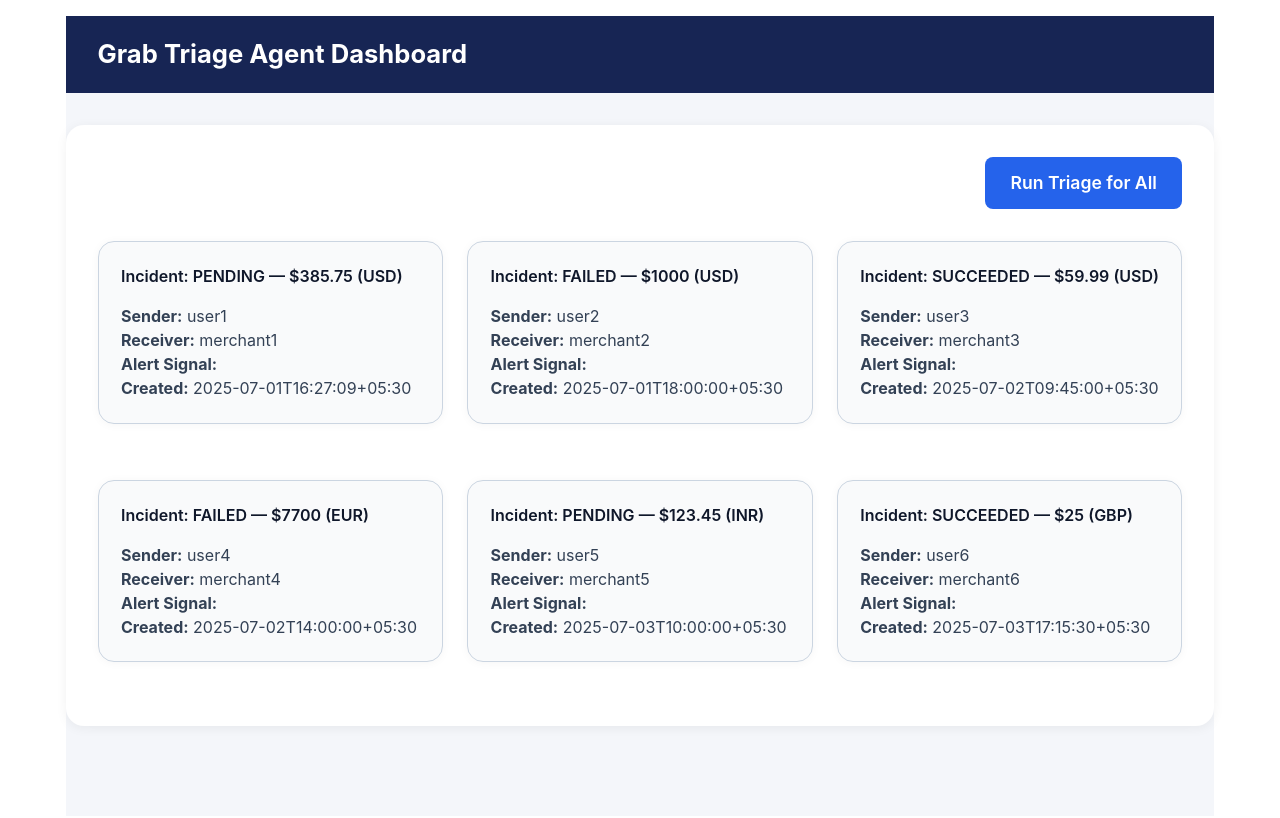
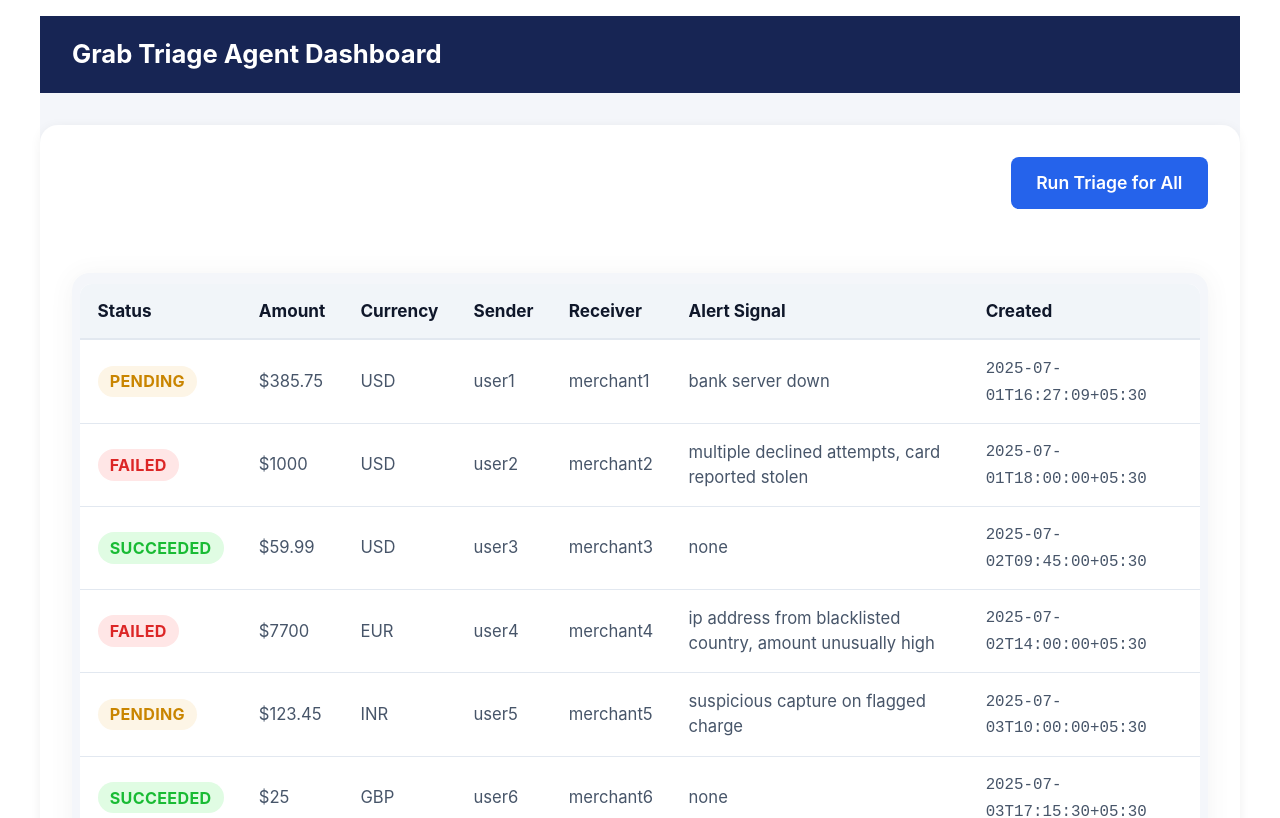
Before and after one commit to swapnilxi/grab-hack, a Next.js app in the folder frontend/: page /gta in a window 1280 px wide. Shown: the top 818 px of the page. Built offline with nearby package versions, Linux system fonts and the light colour scheme.

Commit message:
incident-table

```diff
--- a/frontend/src/app/components/IncidentCard/IncidentCard.jsx
+++ /dev/null
@@ -1,85 +0,0 @@
-'use client';
-
-export default function IncidentCard({ incident, triageResponse }) {
-  return (
-    <div className="incident-card">
-      <h3>
-        Incident: {incident.status} &mdash; ${incident.amount} ({incident.currency})
-      </h3>
-      <p><b>Sender:</b> {incident.sender_id}</p>
-      <p><b>Receiver:</b> {incident.receiver_id}</p>
-      <p><b>Alert Signal:</b> {incident.metadata?.error_detection_signal}</p>
-      <p><b>Created:</b> {incident.created_at}</p>
-      {triageResponse && (
-        <div className="triage-response" style={{
-          color: triageResponse.error ? 'var(--color-error)' : 'var(--color-primary)'
-        }}>
-          <b>Triage Result:</b>
-          <pre>
-            {JSON.stringify(triageResponse, null, 2)}
-          </pre>
-        </div>
-      )}
-      {/* Styles */}
-      <style jsx>{`
-        .incident-card {
-          border: 1.5px solid var(--border-color);
-          border-radius: 16px;
-          padding: 1.4rem;
-          background: var(--bg-card);
-          margin-bottom: 2rem;
-
-          box-shadow: 0 1px 10px var(--shadow);
-          transition: background 0.2s, color 0.2s;
-        }
-        .incident-card h3 {
-          margin: 0 0 1rem 0;
-          font-weight: 600;
-          color: var(--text-primary);
-        }
-        .incident-card p {
-          color: var(--text-secondary);
-        }
-        .triage-response {
-          margin-top: 1.2rem;
-          padding: 1rem;
-          background: var(--bg-response);
-          border-radius: 10px;
-          word-break: break-all;
-        }
-        .triage-response pre {
-          font-family: monospace;
-          font-size: 1rem;
-          background: none;
-          margin: 0;
-        }
-      `}</style>
-      <style jsx global>{`
-        :root {
-          --bg-main: #f4f6fa;
-          --bg-card: #f9fafb;
-          --bg-response: #f1f5f9;
-          --border-color: #cbd5e1;
-          --color-primary: #2563eb;
-          --color-error: #dc2626;
-          --text-primary: #0f172a;
-          --text-secondary: #334155;
-          --shadow: rgba(0,0,0,0.04);
-        }
-        @media (prefers-color-scheme: dark) {
-          :root {
-            --bg-main: #111827;
-            --bg-card: #1e293b;
-            --bg-response: #222c3a;
-            --border-color: #334155;
-            --color-primary: #60a5fa;
-            --color-error: #f87171;
-            --text-primary: #f3f4f6;
-            --text-secondary: #a3a3a3;
-            --shadow: rgba(0,0,0,0.12);
-          }
-        }
-      `}</style>
-    </div>
-  );
-}
--- a/frontend/src/app/components/IncidentCard/IncidentData.json
+++ b/frontend/src/app/components/IncidentTable/IncidentData.json
@@ -9,7 +9,7 @@
     "status": "PENDING",
     "currency": "USD",
     "metadata": {
-      "fraud_detection_signal": "bank server down"
+      "error_detection_signal": "bank server down"
     },
     "created_at": "2025-07-01T16:27:09+05:30",
     "updated_at": "2025-07-01T16:27:09+05:30"
@@ -24,7 +24,7 @@
     "status": "FAILED",
     "currency": "USD",
     "metadata": {
-      "fraud_detection_signal": "multiple declined attempts, card reported stolen"
+      "error_detection_signal": "multiple declined attempts, card reported stolen"
     },
     "created_at": "2025-07-01T18:00:00+05:30",
     "updated_at": "2025-07-01T18:02:10+05:30"
@@ -39,7 +39,7 @@
     "status": "SUCCEEDED",
     "currency": "USD",
     "metadata": {
-      "fraud_detection_signal": "none"
+      "error_detection_signal": "none"
     },
     "created_at": "2025-07-02T09:45:00+05:30",
     "updated_at": "2025-07-02T09:45:02+05:30"
@@ -54,7 +54,7 @@
     "status": "FAILED",
     "currency": "EUR",
     "metadata": {
-      "fraud_detection_signal": "ip address from blacklisted country, amount unusually high"
+      "error_detection_signal": "ip address from blacklisted country, amount unusually high"
     },
     "created_at": "2025-07-02T14:00:00+05:30",
     "updated_at": "2025-07-02T14:02:00+05:30"
@@ -69,7 +69,7 @@
     "status": "PENDING",
     "currency": "INR",
     "metadata": {
-      "fraud_detection_signal": "suspicious capture on flagged charge"
+      "error_detection_signal": "suspicious capture on flagged charge"
     },
     "created_at": "2025-07-03T10:00:00+05:30",
     "updated_at": "2025-07-03T10:00:00+05:30"
@@ -84,7 +84,7 @@
     "status": "SUCCEEDED",
     "currency": "GBP",
     "metadata": {
-      "fraud_detection_signal": "none"
+      "error_detection_signal": "none"
     },
     "created_at": "2025-07-03T17:15:30+05:30",
     "updated_at": "2025-07-03T17:15:30+05:30"
--- /dev/null
+++ b/frontend/src/app/components/IncidentTable/IncidentTable.jsx
@@ -0,0 +1,135 @@
+'use client';
+
+export default function IncidentTable({ incidents = [] }) {
+  return (
+    <div className="incident-table-container">
+      <table className="incident-table">
+        <thead>
+          <tr>
+            <th>Status</th>
+            <th>Amount</th>
+            <th>Currency</th>
+            <th>Sender</th>
+            <th>Receiver</th>
+            <th>Alert Signal</th>
+            <th>Created</th>
+          </tr>
+        </thead>
+        <tbody>
+          {(incidents || []).map((incident, idx) => (
+            <tr key={incident.transaction_id || idx}>
+              <td>
+                <span className={`badge badge-${(incident.status ? incident.status.toLowerCase() : 'unknown')}`}>
+                  {incident.status || 'Unknown'}
+                </span>
+              </td>
+              <td>${incident.amount}</td>
+              <td>{incident.currency}</td>
+              <td>{incident.sender_id}</td>
+              <td>{incident.receiver_id}</td>
+              <td>{incident.metadata?.error_detection_signal}</td>
+              <td>
+                <span className="created-at">
+                  {incident.created_at}
+                </span>
+              </td>
+            </tr>
+          ))}
+        </tbody>
+      </table>
+      {/* Styles */}
+      <style jsx>{`
+        .incident-table-container {
+          width: 100%;
+          max-width: 100vw;
+          overflow-x: auto;
+          margin: 2rem 0;
+          background: var(--bg-main);
+          border-radius: 18px;
+          box-shadow: 0 2px 24px var(--shadow);
+          padding: 0.7rem 0.5rem;
+        }
+        .incident-table {
+          width: 100%;
+          border-collapse: collapse;
+          min-width: 900px;
+          font-size: 1.04rem;
+          background: var(--bg-card);
+          border-radius: 12px;
+          overflow: hidden;
+        }
+        .incident-table th, .incident-table td {
+          padding: 0.9rem 1.1rem;
+          text-align: left;
+        }
+        .incident-table th {
+          background: var(--bg-table-head);
+          color: var(--text-primary);
+          font-weight: 700;
+          border-bottom: 2px solid var(--border-color);
+          font-size: 1.07rem;
+        }
+        .incident-table td {
+          color: var(--text-secondary);
+          border-bottom: 1px solid var(--border-color);
+        }
+        .incident-table tr:last-child td {
+          border-bottom: none;
+        }
+        .badge {
+          padding: 0.23em 0.75em;
+          border-radius: 999px;
+          font-size: 0.97em;
+          font-weight: 700;
+          letter-spacing: 0.02em;
+          display: inline-block;
+        }
+        .badge-succeeded {
+          background: #e0fce3;
+          color: #19bb34;
+        }
+        .badge-failed {
+          background: #ffe6e6;
+          color: #dc2626;
+        }
+        .badge-pending {
+          background: #fdf5e6;
+          color: #c98500;
+        }
+        .created-at {
+          font-size: 0.95em;
+          color: var(--text-secondary);
+          font-family: monospace;
+        }
+      `}</style>
+      <style jsx global>{`
+        :root {
+          --bg-main: #f4f6fa;
+          --bg-card: #fff;
+          --bg-table-head: #f1f5f9;
+          --border-color: #e2e8f0;
+          --color-primary: #2563eb;
+          --color-error: #dc2626;
+          --color-muted: #b6b7b9;
+          --text-primary: #0f172a;
+          --text-secondary: #475569;
+          --shadow: rgba(80,80,90,0.07);
+        }
+        @media (prefers-color-scheme: dark) {
+          :root {
+            --bg-main: #111827;
+            --bg-card: #182030;
+            --bg-table-head: #232c3b;
+            --border-color: #334155;
+            --color-primary: #60a5fa;
+            --color-error: #f87171;
+            --color-muted: #64748b;
+            --text-primary: #f3f4f6;
+            --text-secondary: #cbd5e1;
+            --shadow: rgba(0,0,0,0.14);
+          }
+        }
+      `}</style>
+    </div>
+  );
+}
--- a/frontend/src/app/gta/page.jsx
+++ b/frontend/src/app/gta/page.jsx
@@ -1,8 +1,8 @@
 'use client';
 
 import { useState } from 'react';
-import IncidentCard from '../components/IncidentCard/IncidentCard';
-import IncidentData from "../components/IncidentCard/IncidentData.json"
+import IncidentCard from '../components/IncidentTable/IncidentTable';
+import IncidentData from "../components/IncidentTable/IncidentData.json"
 
 export default function GTADashboardPage() {
   const [triageResponses, setTriageResponses] = useState({});
@@ -68,14 +68,11 @@
         </div>
 
       {error && <div style={{ color: '#dc2626', marginBottom: '1rem' }}>{error}</div>}
-      <div className="grid grid-cols-1 md:grid-cols-2 lg:grid-cols-3 gap-6">
-        {IncidentData.map((incident, idx) => (
-          <IncidentCard
-            key={incident.transaction_id || idx}
-            incident={incident}
-            triageResponse={triageResponses[incident.transaction_id || idx]}
+      <div className="grid grid-cols-1 ">
+        <IncidentCard
+            incidents={IncidentData}
           />
-        ))}
+
       </div>
     </div>
   );
```
